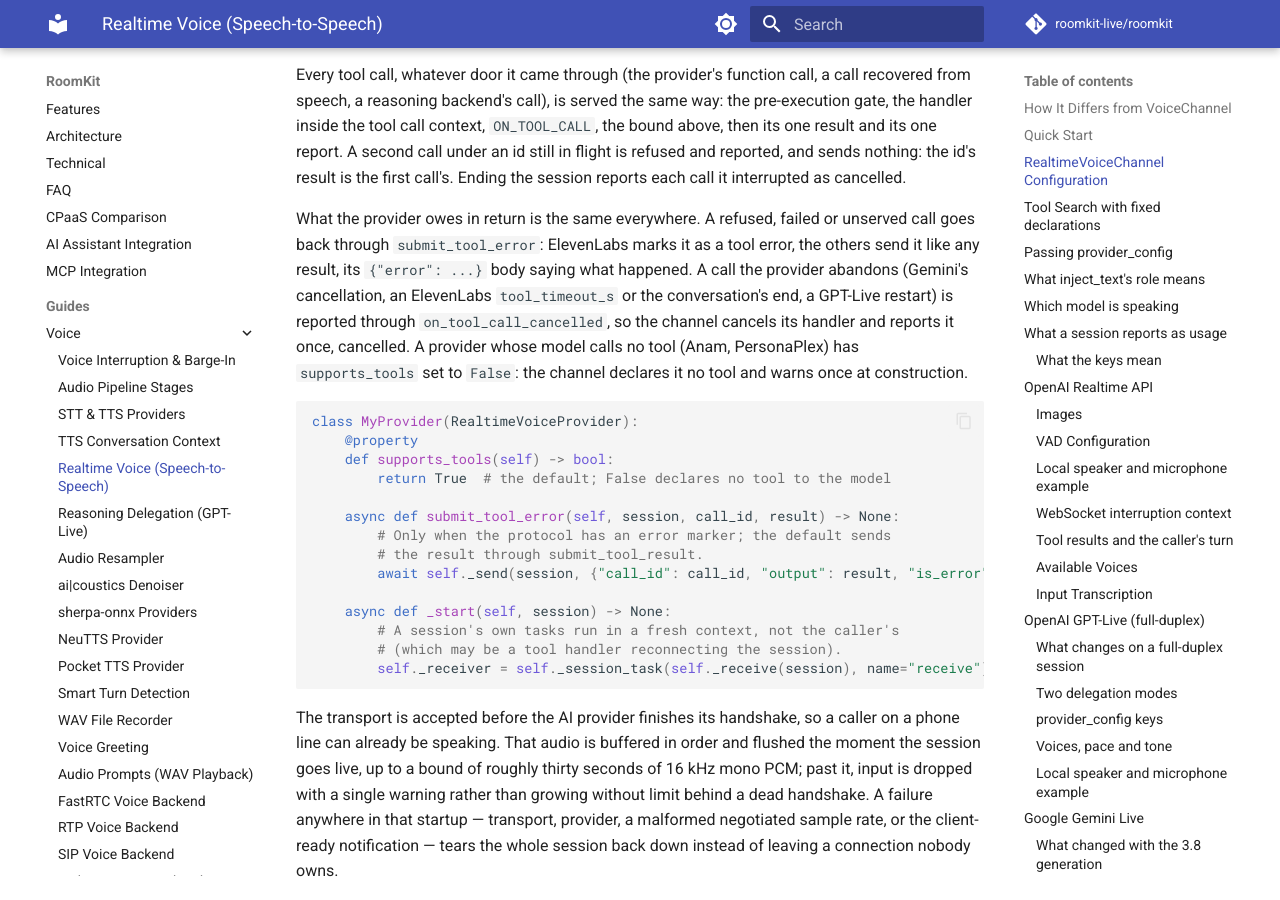
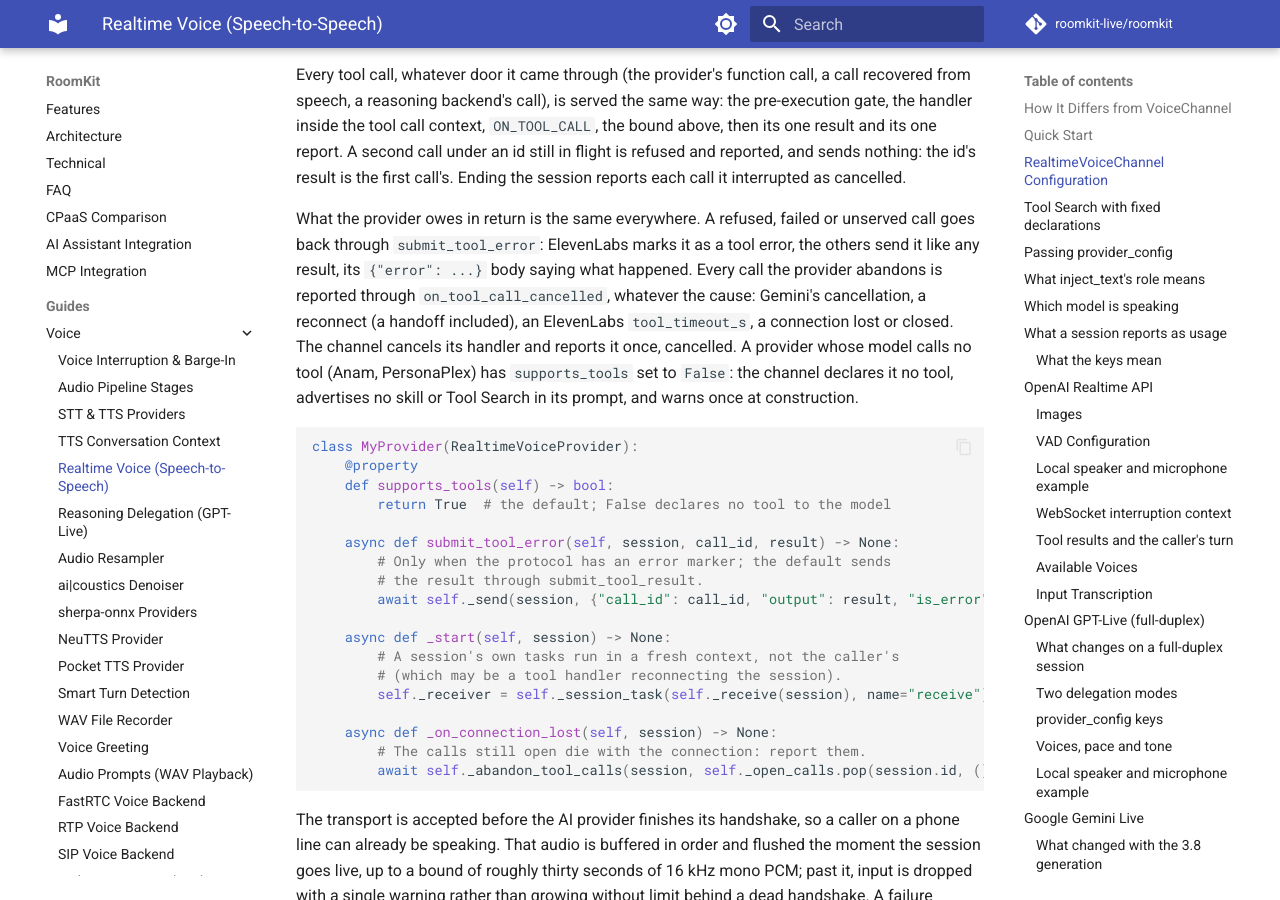
Before and after one commit to roomkit-live/roomkit-docs, an MkDocs documentation site: the page built from docs/guides/realtime-voice-providers.md, in a window 1280 px wide and 900 px high, scrolled down 2593 px. Built offline with MkDocs 1.6.1 and Material for MkDocs 9.7.7, drawn with Linux system fonts in a browser that asks for light colours; comment, search, counter and statistics services are not loaded; some of the changed text lies outside the part shown.

Commit message:
docs(realtime): every path a provider drops its open calls on is reported, and a toolless model is offered no skill or Tool Search (RMK-299)

````diff
--- a/docs/guides/realtime-voice-providers.md
+++ b/docs/guides/realtime-voice-providers.md
@@ -96,12 +96,13 @@ cancelled.
 What the provider owes in return is the same everywhere. A refused, failed or
 unserved call goes back through `submit_tool_error`: ElevenLabs marks it as a
 tool error, the others send it like any result, its `{"error": ...}` body
-saying what happened. A call the provider abandons (Gemini's cancellation, an
-ElevenLabs `tool_timeout_s` or the conversation's end, a GPT-Live restart) is
-reported through `on_tool_call_cancelled`, so the channel cancels its handler
-and reports it once, cancelled. A provider whose model calls no tool (Anam,
-PersonaPlex) has `supports_tools` set to `False`: the channel declares it no
-tool and warns once at construction.
+saying what happened. Every call the provider abandons is reported through
+`on_tool_call_cancelled`, whatever the cause: Gemini's cancellation, a
+reconnect (a handoff included), an ElevenLabs `tool_timeout_s`, a connection
+lost or closed. The channel cancels its handler and reports it once,
+cancelled. A provider whose model calls no tool (Anam, PersonaPlex) has
+`supports_tools` set to `False`: the channel declares it no tool, advertises
+no skill or Tool Search in its prompt, and warns once at construction.
 
 ```python
 class MyProvider(RealtimeVoiceProvider):
@@ -118,6 +119,10 @@ class MyProvider(RealtimeVoiceProvider):
         # A session's own tasks run in a fresh context, not the caller's
         # (which may be a tool handler reconnecting the session).
         self._receiver = self._session_task(self._receive(session), name="receive")
+
+    async def _on_connection_lost(self, session) -> None:
+        # The calls still open die with the connection: report them.
+        await self._abandon_tool_calls(session, self._open_calls.pop(session.id, ()))
 ```
 
 The transport is accepted before the AI provider finishes its handshake, so a
@@ -787,9 +792,10 @@ the same path, blocking or not: call ids are connection-scoped, and the new
 socket never issued them. Driving the provider directly, register
 `provider.on_tool_call_cancelled(callback)`, called as `(session, call_ids)`.
 `examples/realtime_tool_call_cancelled.py` walks the whole path on the mock
-provider, with no key needed. ElevenLabs fires the callback for a call its
-`tool_timeout_s` cuts or the conversation's end drops, GPT-Live for the calls
-a restart drops. OpenAI Realtime, xAI and Deepgram carry no such event.
+provider, with no key needed. The other providers have no such event, but
+fire the callback for the calls they drop themselves: ElevenLabs for a call
+its `tool_timeout_s` cuts, GPT-Live for the calls a restart drops, and every
+provider for the calls still open when its connection is lost or closed.
 
 ### A call the model could not write
 
````
Also changed, not shown: docs/features.md (+1 -1 lines), docs/guides/guardrails.md (+9 -6 lines).
